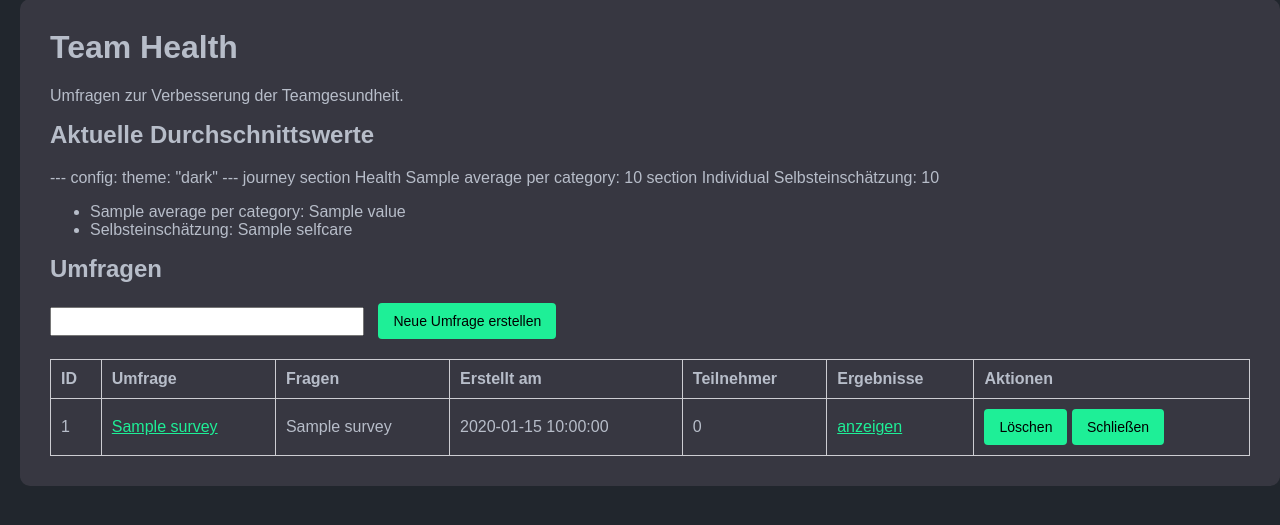
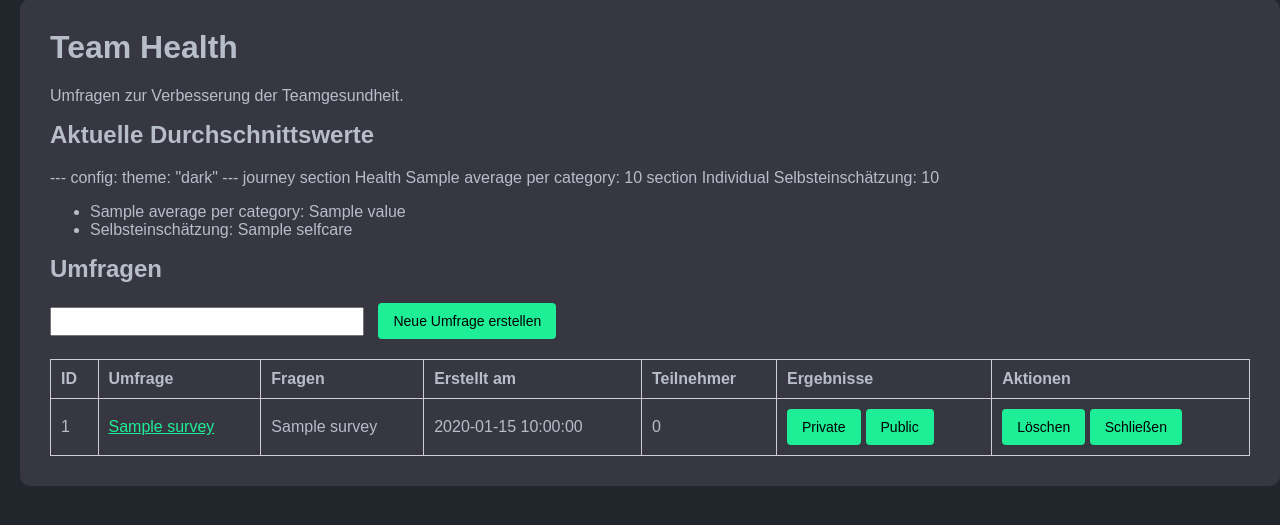
Before and after one commit to johnturbo82/team_health, a Flask app: template templates/index.html in a window 1280 px wide. Shown: the part 31-556 px from the top of the page. Run offline with Flask 3, Linux system fonts and the light colour scheme; the template is opened without the code that fills it: most values are stand-ins (such as "Sample title", 1, 10 or a date in 2020); parts of the project's set-up code (start-up, migrations or seed data) failed here and were passed over.

Commit message:
private button added

```diff
--- a/static/style.css
+++ b/static/style.css
@@ -53,6 +53,10 @@ button, .button, input[type="submit"], input::file-selector-button {
     transition: background-color 0.3s ease;
     text-decoration: none;
     font-size: 14px;
+}
+
+button + button, a.button + a.button {
+    margin-left: 5px;
 }
 
 input::file-selector-button {
--- a/templates/index.html
+++ b/templates/index.html
@@ -49,7 +49,7 @@
             <td>{{ survey.questions }}</td>
             <td>{{ survey.timestamp }}</td>
             <td>{{ participant_counts[survey.uuid] if survey.uuid in participant_counts else 0 }}</td>
-            <td><a href="results?uuid={{ survey.uuid }}">anzeigen</a></td>
+            <td><a class="button" href="results?uuid={{ survey.uuid }}&private=1">Private</a><a class="button" href="results?uuid={{ survey.uuid }}">Public</a></td>
             <td>
                 <form method="post" action="/delete_survey" style="display:inline;" onsubmit="return confirm('Willst Du die Umfrage wirklich löschen?');">
                     <input type="hidden" name="uuid" value="{{ survey.uuid }}">
```
